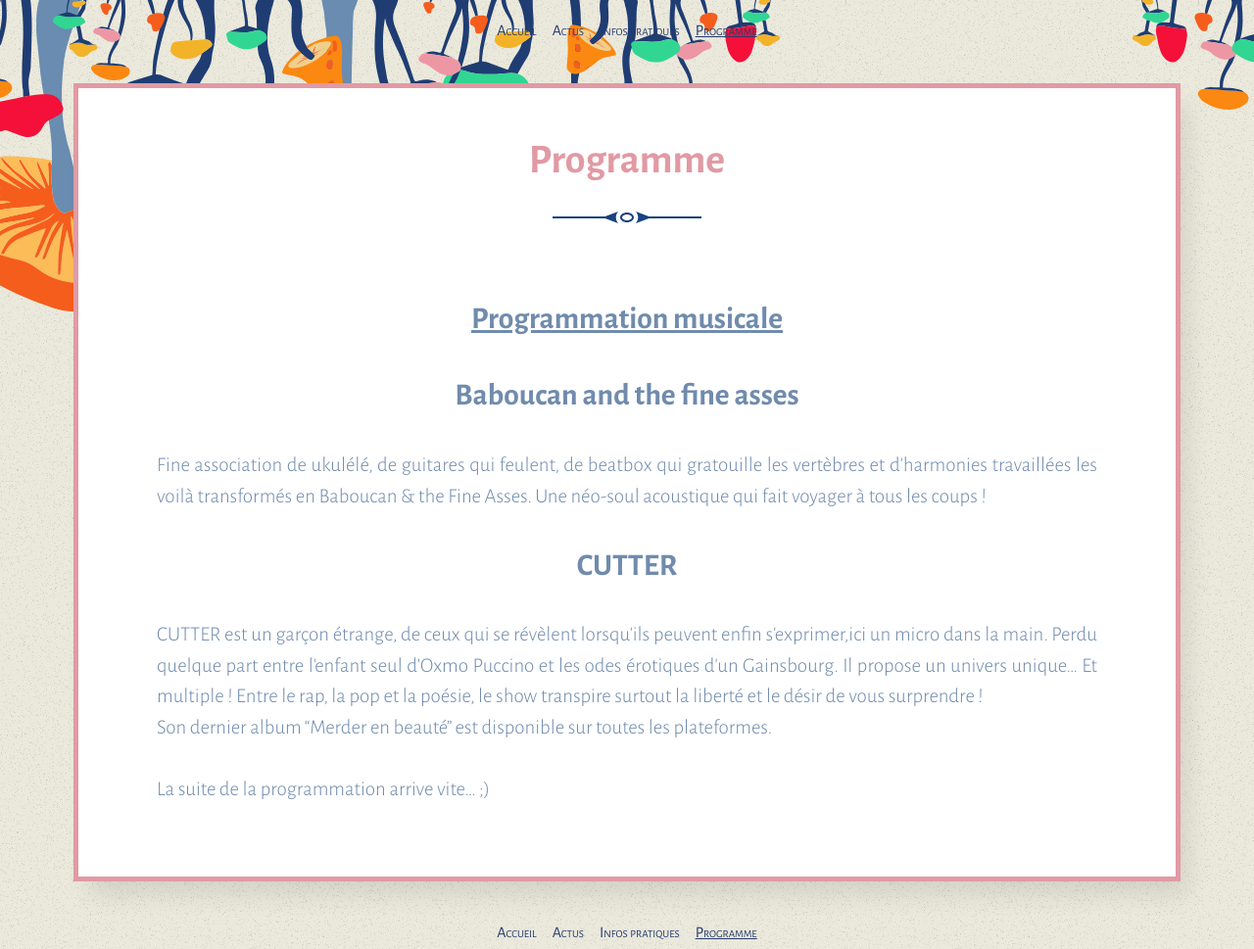
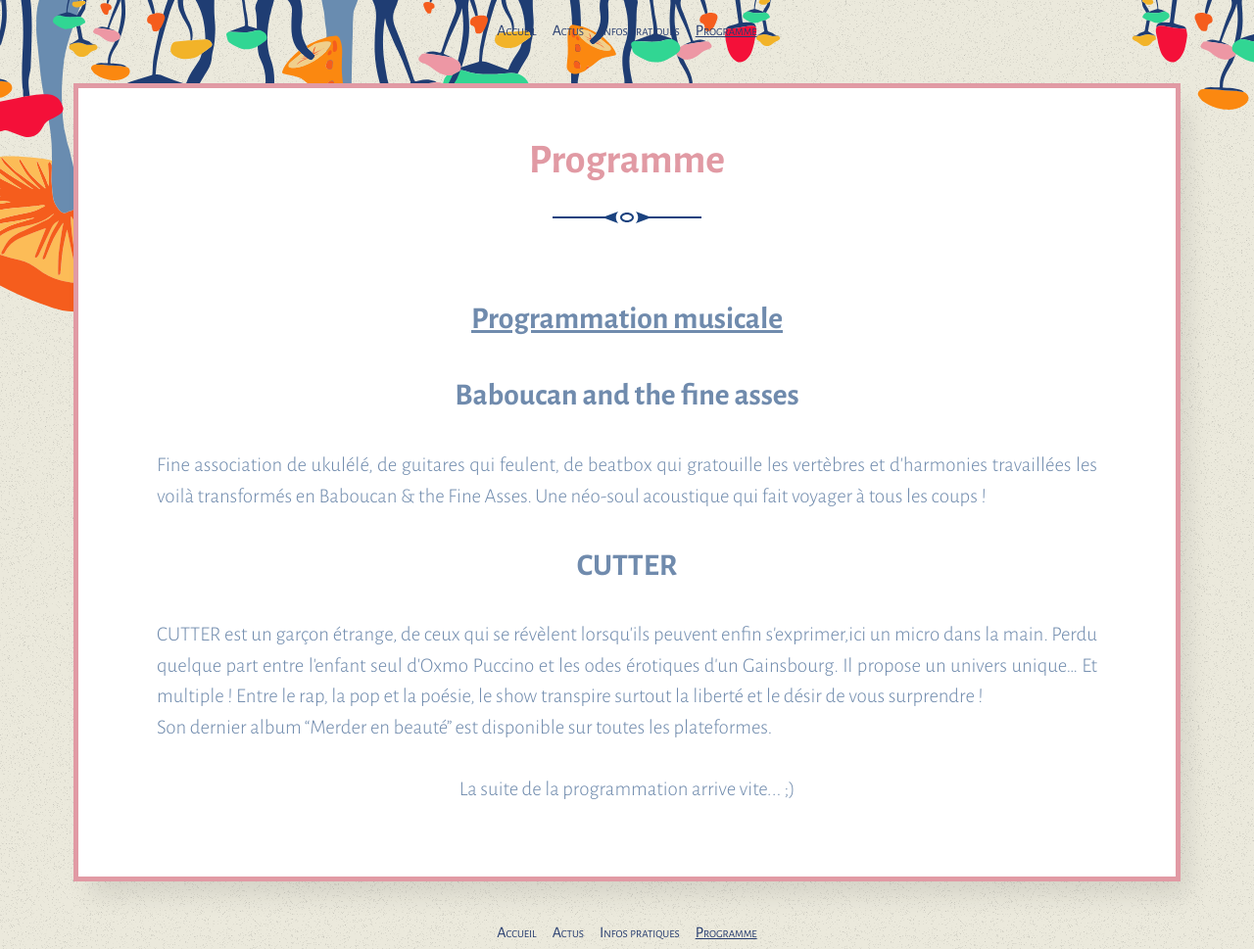
Before and after one commit to Herbes-Folles/Herbes-Folles.github.io, a Jekyll site: the page built from content/programme.md, in a window 1280 px wide. Shown: the whole page at 98% size. Built offline with Jekyll 4.4.1, drawn with Linux system fonts in a browser that asks for light colours.

```diff
--- a/content/programme.md
+++ b/content/programme.md
@@ -14,4 +14,4 @@ Son dernier album "Merder en beauté" est disponible sur toutes les plateformes.
 
 
 
-<br>La suite de la programmation arrive vite... ;)
+<br><CENTER>La suite de la programmation arrive vite... ;)
```
